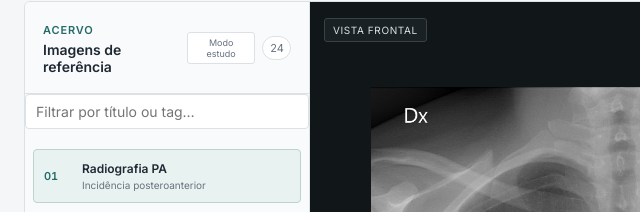
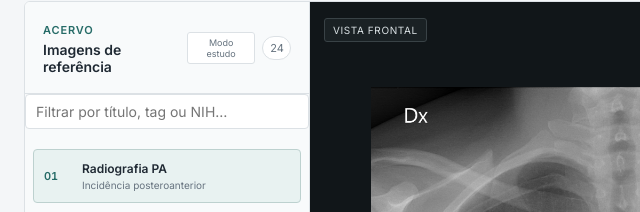
Before and after one commit to joaoclaudio82/torax, a website with bundled scripts: page index.html in a window 1280 px wide. Shown: the part 208-420 px from the top of the page, 0-640 px from the left. Built offline with nearby package versions, Linux system fonts and the light colour scheme; files whose address does not match are found by name.

Commit message:
Mention NIH in the library search placeholder.
Make the educational ChestX-ray14 tag easier to discover in the atlas filter.

```diff
--- a/index.html
+++ b/index.html
@@ -80,7 +80,7 @@
             <input
               id="study-filter"
               type="search"
-              placeholder="Filtrar por título ou tag…"
+              placeholder="Filtrar por título, tag ou NIH…"
               autocomplete="off"
             />
           </label>
```
